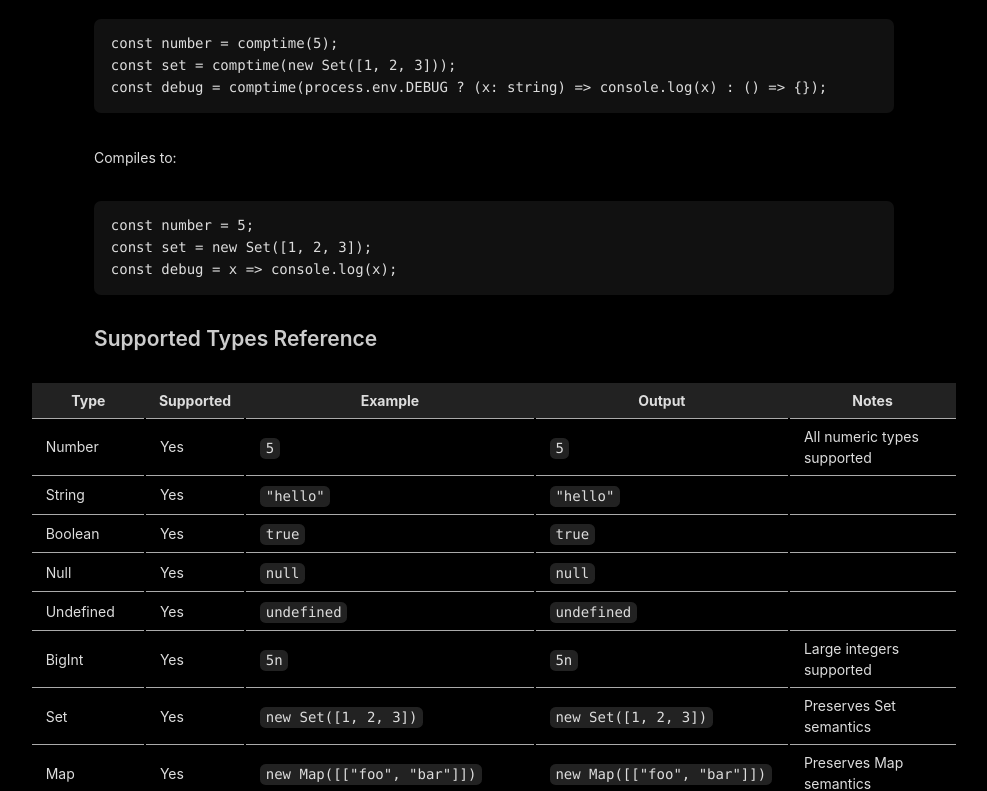
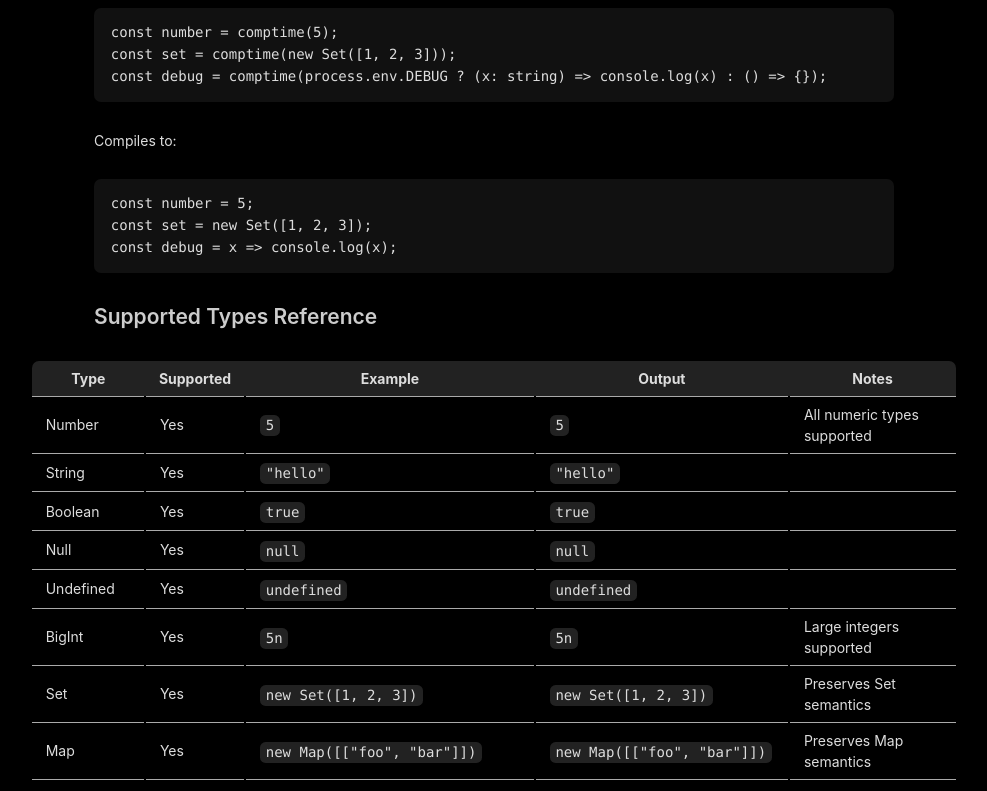
Before and after one commit to feathers-studio/comptime.ts, a website built with Vite: page docs/serialisation.html in a window 1280 px wide. Shown: the part 280-1071 px from the top of the page, without its empty margins (146-1133 px from the left). Built offline with nearby package versions, Linux system fonts and the light colour scheme; a web font is replaced by a local one.

Commit message:
fix: uniform spacing between items and table scroll

```diff
--- a/docs/style.css
+++ b/docs/style.css
@@ -48,7 +48,10 @@ main {
 
 	& > * {
 		grid-column: 3;
+		margin: 0 !important;
 	}
+
+	row-gap: 2rem;
 
 	& > table {
 		grid-column-start: 2;
@@ -56,6 +59,7 @@ main {
 		overflow-x: auto;
 		min-width: 0;
 		margin-block: 1rem;
+		display: block;
 	}
 }
 
```
